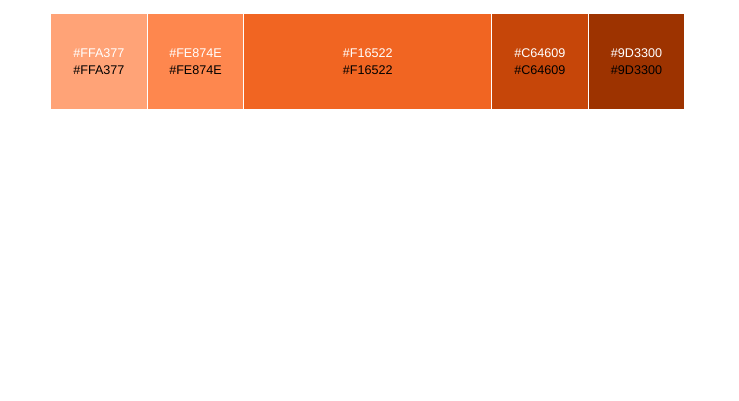
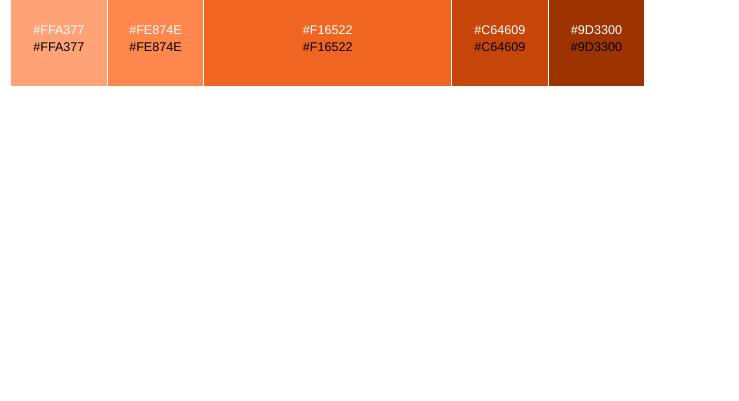
Before and after one commit to ibis0503/cookie-stand, a plain HTML site: page styleguide.html in a window 1280 px wide. Shown: the part 399-800 px from the top of the page, without its empty margins (0-739 px from the left). Drawn offline with Linux system fonts and the light colour scheme.

Commit message:
fixed color-table style

```diff
--- a/style.css
+++ b/style.css
@@ -5,7 +5,6 @@
 .primary-4 { background-color: #9D3300 }
 
 .color-table {
-	margin: 2em 2em 5em;
 	border-collapse:collapse;
 	border:none;
 	border-spacing:0;
@@ -13,7 +12,6 @@
 	}
 
 .color-table th {
-	padding: 0 1em 0 0;
 	text-align: right;
 	vertical-align: middle;
 	font-size: 100%;
```
